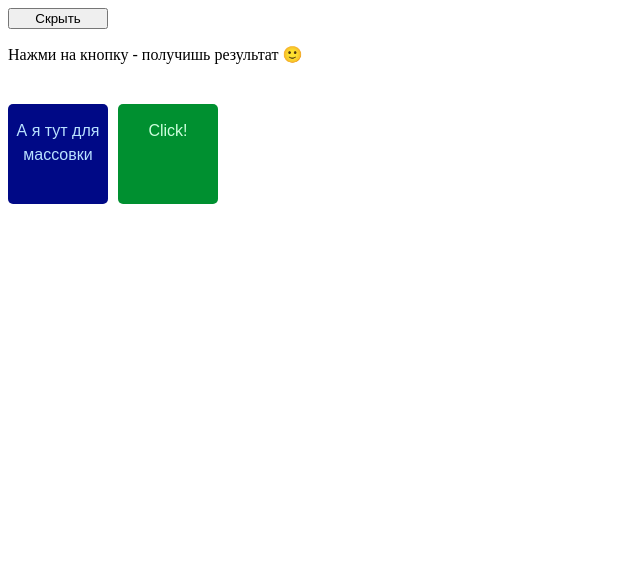
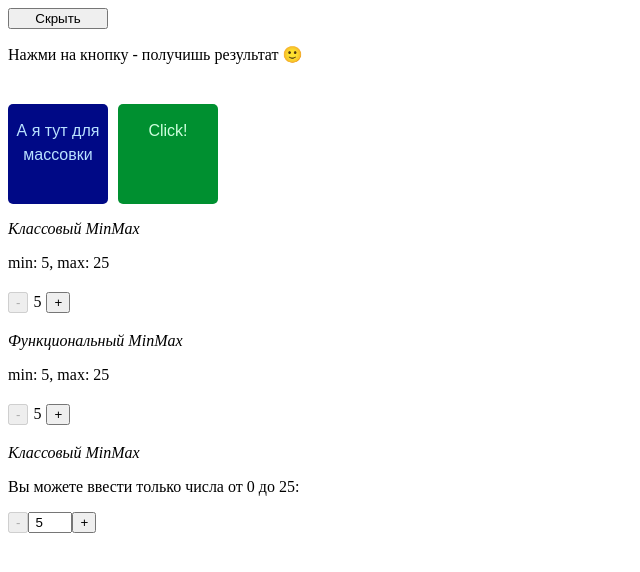
Before and after one commit to EvgeniaLeleo/sky-react, a React (Create React App) app: page / in a window 1280 px wide. Shown: the top 572 px of the page, without its empty margins (0-640 px from the left). Built offline with nearby package versions, Linux system fonts and the light colour scheme.

Commit message:
feat: complete task 3.1

```diff
--- a/src/App.js
+++ b/src/App.js
@@ -1,11 +1,23 @@
 import Text from './Text';
 import Squares from './Squares';
+import MinMax from './MinMax';
+import MinMaxFn from './MinMaxFn';
+import MiniMaxInput from './MiniMaxInput';
+
+const min = 5;
+const max = 25;
 
 const App = () => (
   <div>
     <Text />
     <p />
     <Squares />
+    <p />
+    <MinMax min={min} max={max} />
+    <p />
+    <MinMaxFn min={min} max={max} />
+    <p />
+    <MiniMaxInput min={min} max={max} />
   </div>
 );
 
--- /dev/null
+++ b/src/MinMax.js
@@ -0,0 +1,52 @@
+import React from 'react';
+
+const style = { display: 'inline-block', padding: '5px' };
+
+class MinMax extends React.Component {
+  constructor(props) {
+    super(props);
+    this.state = { curCount: props.min };
+  }
+
+  increment = () => {
+    if (this.state.curCount === this.props.max) return;
+
+    this.setState((prevState) => ({ curCount: prevState.curCount + 1 }));
+  };
+
+  decrement = () => {
+    if (this.state.curCount === this.props.min) return;
+
+    this.setState((prevState) => ({ curCount: prevState.curCount - 1 }));
+  };
+
+  render() {
+    return (
+      <div>
+        <p>
+          <em>Классовый MinMax</em>
+        </p>
+        <p>
+          min: {this.props.min}, max: {this.props.max}
+        </p>
+        <button
+          type="button"
+          disabled={Number(this.state.curCount) <= this.props.min}
+          onClick={this.decrement}
+        >
+          -
+        </button>
+        <span style={style}>{this.state.curCount}</span>
+        <button
+          type="button"
+          disabled={Number(this.state.curCount) >= this.props.max}
+          onClick={this.increment}
+        >
+          +
+        </button>
+      </div>
+    );
+  }
+}
+
+export default MinMax;
--- /dev/null
+++ b/src/MinMaxFn.js
@@ -0,0 +1,45 @@
+import { useState } from 'react';
+
+const style = { display: 'inline-block', padding: '5px' };
+
+const MinMaxFn = ({ min, max }) => {
+  const [curCount, setCurCount] = useState(min);
+
+  const increment = () => {
+    if (curCount === max) return;
+    setCurCount(curCount + 1);
+  };
+
+  const decrement = () => {
+    if (curCount === min) return;
+    setCurCount(curCount - 1);
+  };
+
+  return (
+    <div>
+      <p>
+        <em>Функциональный MinMax</em>
+      </p>
+      <p>
+        min: {min}, max: {max}
+      </p>
+      <button
+        type="button"
+        disabled={Number(curCount) <= min}
+        onClick={decrement}
+      >
+        -
+      </button>
+      <span style={style}>{curCount}</span>
+      <button
+        type="button"
+        disabled={Number(curCount) >= max}
+        onClick={increment}
+      >
+        +
+      </button>
+    </div>
+  );
+};
+
+export default MinMaxFn;
--- /dev/null
+++ b/src/MiniMaxInput.js
@@ -0,0 +1,67 @@
+import React from 'react';
+
+const style = { display: 'inline-block', padding: '1px 5px', width: '30px' };
+
+class MiniMaxInput extends React.Component {
+  constructor(props) {
+    super(props);
+    this.state = { curCount: props.min };
+    this.onChange = this.onChange.bind(this);
+  }
+
+  onChange(e) {
+    const curValue = e.target.value.replace(/\D/gi, '');
+
+    if (Number(curValue) > this.props.max) return;
+
+    this.setState(() => ({ curCount: Number(curValue) }));
+  }
+
+  increment = () => {
+    if (this.state.curCount >= this.props.max) return;
+
+    this.setState((prevState) => ({
+      curCount: Number(prevState.curCount) + 1,
+    }));
+  };
+
+  decrement = () => {
+    if (this.state.curCount <= this.props.min) return;
+
+    this.setState((prevState) => ({
+      curCount: Number(prevState.curCount) - 1,
+    }));
+  };
+
+  render() {
+    return (
+      <div>
+        <p>
+          <em>Классовый MinMax</em>
+        </p>
+        <p>Вы можете ввести только числа от 0 до {this.props.max}:</p>
+        <button
+          type="button"
+          disabled={Number(this.state.curCount) <= this.props.min}
+          onClick={this.decrement}
+        >
+          -
+        </button>
+        <input
+          style={style}
+          value={this.state.curCount}
+          onChange={this.onChange}
+        />
+        <button
+          type="button"
+          disabled={Number(this.state.curCount) >= this.props.max}
+          onClick={this.increment}
+        >
+          +
+        </button>
+      </div>
+    );
+  }
+}
+
+export default MiniMaxInput;
```
